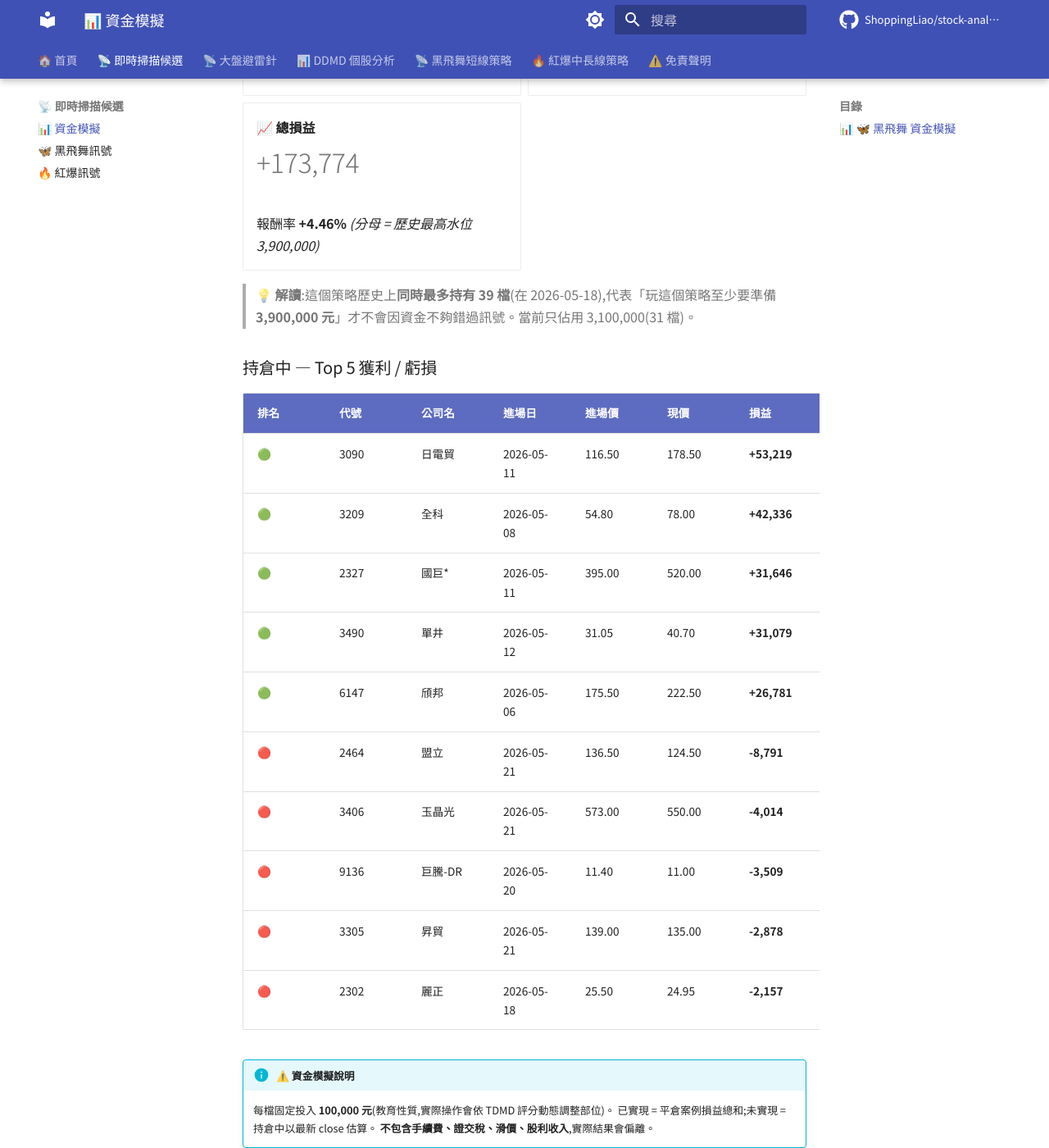
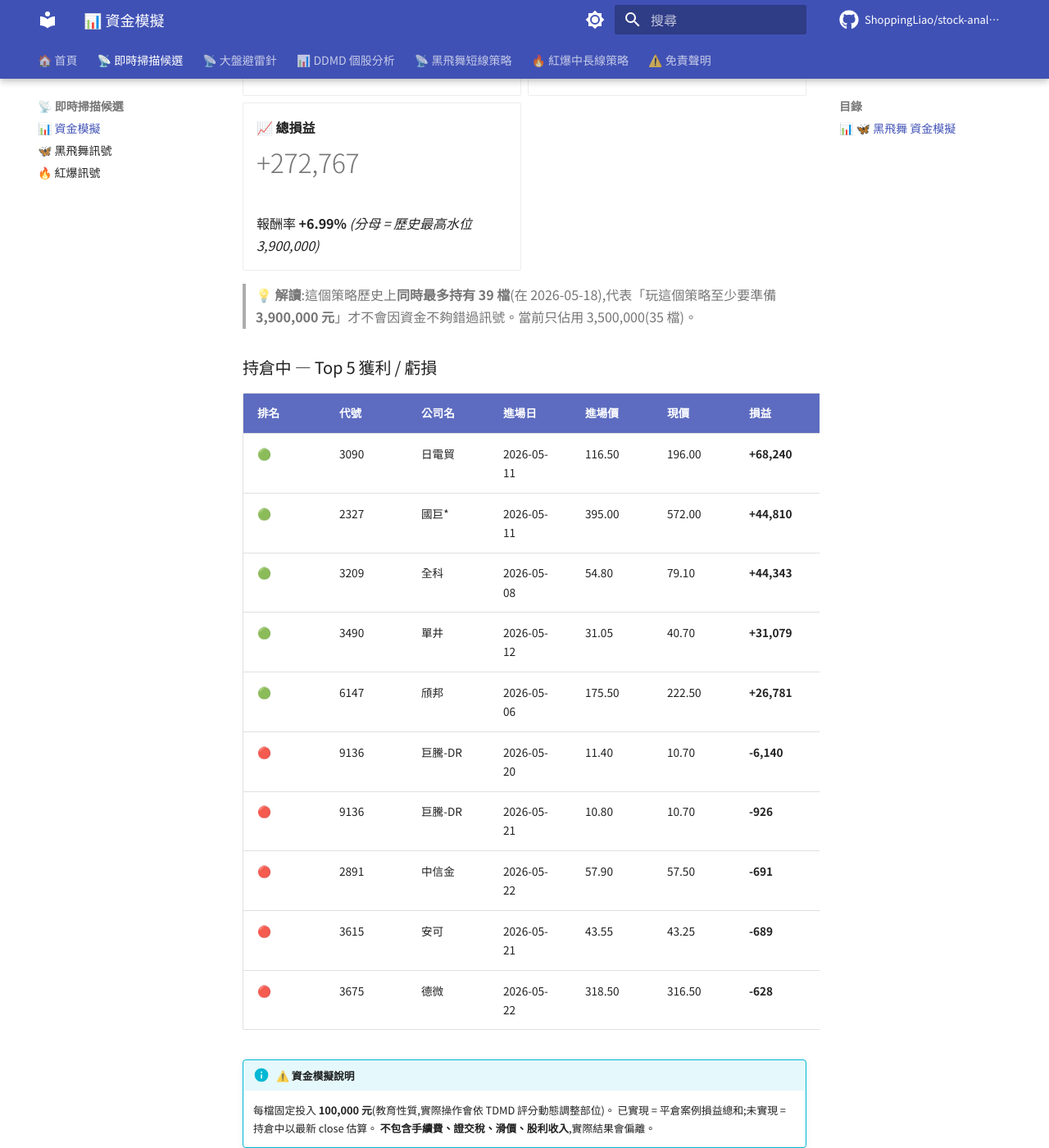
Before and after one commit to ShoppingLiao/stock-analysis-public, an MkDocs documentation site: the page built from docs/signals_capital.md, in a window 1280 px wide and 1400 px high, scrolled down 817 px. Shown: the whole window at 82% size. Built offline with MkDocs 1.6.1 and Material for MkDocs 9.7.7, drawn with Linux system fonts in a browser that asks for light colours; comment, search, counter and statistics services are not loaded; some of the changed text lies outside the part shown.

Commit message:
docs(signals): update BB + RB + capital (2026-05-22)

```diff
--- a/docs/signals_capital.md
+++ b/docs/signals_capital.md
@@ -17,9 +17,9 @@
 
 -   **💼 當前資金水位**
 
-    # 3,100,000
+    # 3,500,000
 
-    持倉 31 檔 × 100,000
+    持倉 35 檔 × 100,000
 
 -   **🌊 歷史最高水位**
 
@@ -35,34 +35,34 @@
 
 -   **🟡 未實現損益**
 
-    # +287,737
+    # +386,730
 
-    持倉 31 檔(現價 vs 進場價)
+    持倉 35 檔(現價 vs 進場價)
 
 -   **📈 總損益**
 
-    # +173,774
+    # +272,767
 
-    報酬率 **+4.46%** _(分母 = 歷史最高水位 3,900,000)_
+    報酬率 **+6.99%** _(分母 = 歷史最高水位 3,900,000)_
 
 </div>
 
-> **💡 解讀**:這個策略歷史上**同時最多持有 39 檔**(在 2026-05-18),代表「玩這個策略至少要準備 **3,900,000 元**」才不會因資金不夠錯過訊號。當前只佔用 3,100,000(31 檔)。
+> **💡 解讀**:這個策略歷史上**同時最多持有 39 檔**(在 2026-05-18),代表「玩這個策略至少要準備 **3,900,000 元**」才不會因資金不夠錯過訊號。當前只佔用 3,500,000(35 檔)。
 
 ### 持倉中 — Top 5 獲利 / 虧損
 
 | 排名 | 代號 | 公司名 | 進場日 | 進場價 | 現價 | 損益 | 損益% |
 |------|------|--------|--------|--------|------|------|-------|
-| 🟢 | 3090 | 日電貿 | 2026-05-11 | 116.50 | 178.50 | **+53,219** | **+53.22%** |
-| 🟢 | 3209 | 全科 | 2026-05-08 | 54.80 | 78.00 | **+42,336** | **+42.34%** |
-| 🟢 | 2327 | 國巨* | 2026-05-11 | 395.00 | 520.00 | **+31,646** | **+31.65%** |
+| 🟢 | 3090 | 日電貿 | 2026-05-11 | 116.50 | 196.00 | **+68,240** | **+68.24%** |
+| 🟢 | 2327 | 國巨* | 2026-05-11 | 395.00 | 572.00 | **+44,810** | **+44.81%** |
+| 🟢 | 3209 | 全科 | 2026-05-08 | 54.80 | 79.10 | **+44,343** | **+44.34%** |
 | 🟢 | 3490 | 單井 | 2026-05-12 | 31.05 | 40.70 | **+31,079** | **+31.08%** |
 | 🟢 | 6147 | 頎邦 | 2026-05-06 | 175.50 | 222.50 | **+26,781** | **+26.78%** |
-| 🔴 | 2464 | 盟立 | 2026-05-21 | 136.50 | 124.50 | **-8,791** | **-8.79%** |
-| 🔴 | 3406 | 玉晶光 | 2026-05-21 | 573.00 | 550.00 | **-4,014** | **-4.01%** |
-| 🔴 | 9136 | 巨騰-DR | 2026-05-20 | 11.40 | 11.00 | **-3,509** | **-3.51%** |
-| 🔴 | 3305 | 昇貿 | 2026-05-21 | 139.00 | 135.00 | **-2,878** | **-2.88%** |
-| 🔴 | 2302 | 麗正 | 2026-05-18 | 25.50 | 24.95 | **-2,157** | **-2.16%** |
+| 🔴 | 9136 | 巨騰-DR | 2026-05-20 | 11.40 | 10.70 | **-6,140** | **-6.14%** |
+| 🔴 | 9136 | 巨騰-DR | 2026-05-21 | 10.80 | 10.70 | **-926** | **-0.93%** |
+| 🔴 | 2891 | 中信金 | 2026-05-22 | 57.90 | 57.50 | **-691** | **-0.69%** |
+| 🔴 | 3615 | 安可 | 2026-05-21 | 43.55 | 43.25 | **-689** | **-0.69%** |
+| 🔴 | 3675 | 德微 | 2026-05-22 | 318.50 | 316.50 | **-628** | **-0.63%** |
 
 !!! info "⚠️ 資金模擬說明"
     每檔固定投入 **100,000 元**(教育性質,實際操作會依 TDMD 評分動態調整部位)。
@@ -97,15 +97,15 @@
 
 -   **🟡 未實現損益**
 
-    # +255,988
+    # +465,091
 
     持倉 68 檔(現價 vs 進場價)
 
 -   **📈 總損益**
 
-    # +255,988
+    # +465,091
 
-    報酬率 **+3.76%** _(分母 = 歷史最高水位 6,800,000)_
+    報酬率 **+6.84%** _(分母 = 歷史最高水位 6,800,000)_
 
 </div>
 
@@ -115,16 +115,16 @@
 
 | 排名 | 代號 | 公司名 | 進場日 | 進場價 | 現價 | 損益 | 損益% |
 |------|------|--------|--------|--------|------|------|-------|
-| 🟢 | 3090 | 日電貿 | 2026-05-08 | 113.50 | 178.50 | **+57,269** | **+57.27%** |
+| 🟢 | 3090 | 日電貿 | 2026-05-08 | 113.50 | 196.00 | **+72,687** | **+72.69%** |
+| 🟢 | 2478 | 大毅 | 2026-05-07 | 80.10 | 116.00 | **+44,819** | **+44.82%** |
+| 🟢 | 6834 | 天二科技 | 2026-05-08 | 48.10 | 66.60 | **+38,462** | **+38.46%** |
 | 🟢 | 5464 | 霖宏 | 2026-05-11 | 52.60 | 71.50 | **+35,932** | **+35.93%** |
-| 🟢 | 2478 | 大毅 | 2026-05-07 | 80.10 | 105.50 | **+31,710** | **+31.71%** |
-| 🟢 | 6834 | 天二科技 | 2026-05-08 | 48.10 | 60.60 | **+25,988** | **+25.99%** |
-| 🟢 | 3236 | 千如 | 2026-05-13 | 38.85 | 48.25 | **+24,196** | **+24.20%** |
+| 🟢 | 2492 | 華新科 | 2026-05-13 | 200.00 | 266.00 | **+33,000** | **+33.00%** |
 | 🔴 | 1785 | 光洋科 | 2026-05-07 | 185.00 | 142.50 | **-22,973** | **-22.97%** |
-| 🔴 | 3532 | 台勝科 | 2026-05-07 | 263.00 | 205.50 | **-21,863** | **-21.86%** |
-| 🔴 | 2342 | 茂矽 | 2026-05-07 | 45.95 | 38.25 | **-16,757** | **-16.76%** |
 | 🔴 | 3388 | 崇越電 | 2026-05-13 | 113.00 | 96.90 | **-14,248** | **-14.25%** |
-| 🔴 | 6108 | 競國 | 2026-05-08 | 22.15 | 19.00 | **-14,221** | **-14.22%** |
+| 🔴 | 3532 | 台勝科 | 2026-05-07 | 263.00 | 226.00 | **-14,068** | **-14.07%** |
+| 🔴 | 6108 | 競國 | 2026-05-08 | 22.15 | 19.25 | **-13,093** | **-13.09%** |
+| 🔴 | 2342 | 茂矽 | 2026-05-07 | 45.95 | 40.45 | **-11,970** | **-11.97%** |
 
 !!! info "⚠️ 資金模擬說明"
     每檔固定投入 **100,000 元**(教育性質,實際操作會依 TDMD 評分動態調整部位)。
@@ -139,9 +139,9 @@
 
 -   **💼 當前資金水位**
 
-    # 9,900,000
+    # 10,300,000
 
-    BB 3,100,000 + RB 6,800,000
+    BB 3,500,000 + RB 6,800,000
 
 -   **🌊 兩策略歷史最高水位**
 
@@ -157,15 +157,15 @@
 
 -   **🟡 未實現損益**
 
-    # +543,724
+    # +851,821
 
-    BB +287,737 + RB +255,988
+    BB +386,730 + RB +465,091
 
 -   **📈 總損益**
 
-    # +429,761
+    # +737,858
 
-    報酬率 **+4.02%** _(分母 = 兩策略歷史最高水位)_
+    報酬率 **+6.90%** _(分母 = 兩策略歷史最高水位)_
 
 </div>
 
```
Also changed, not shown: docs/signals_black_butterfly.md (+16 -12 lines), docs/signals_red_burst.md (+5 -2 lines).
